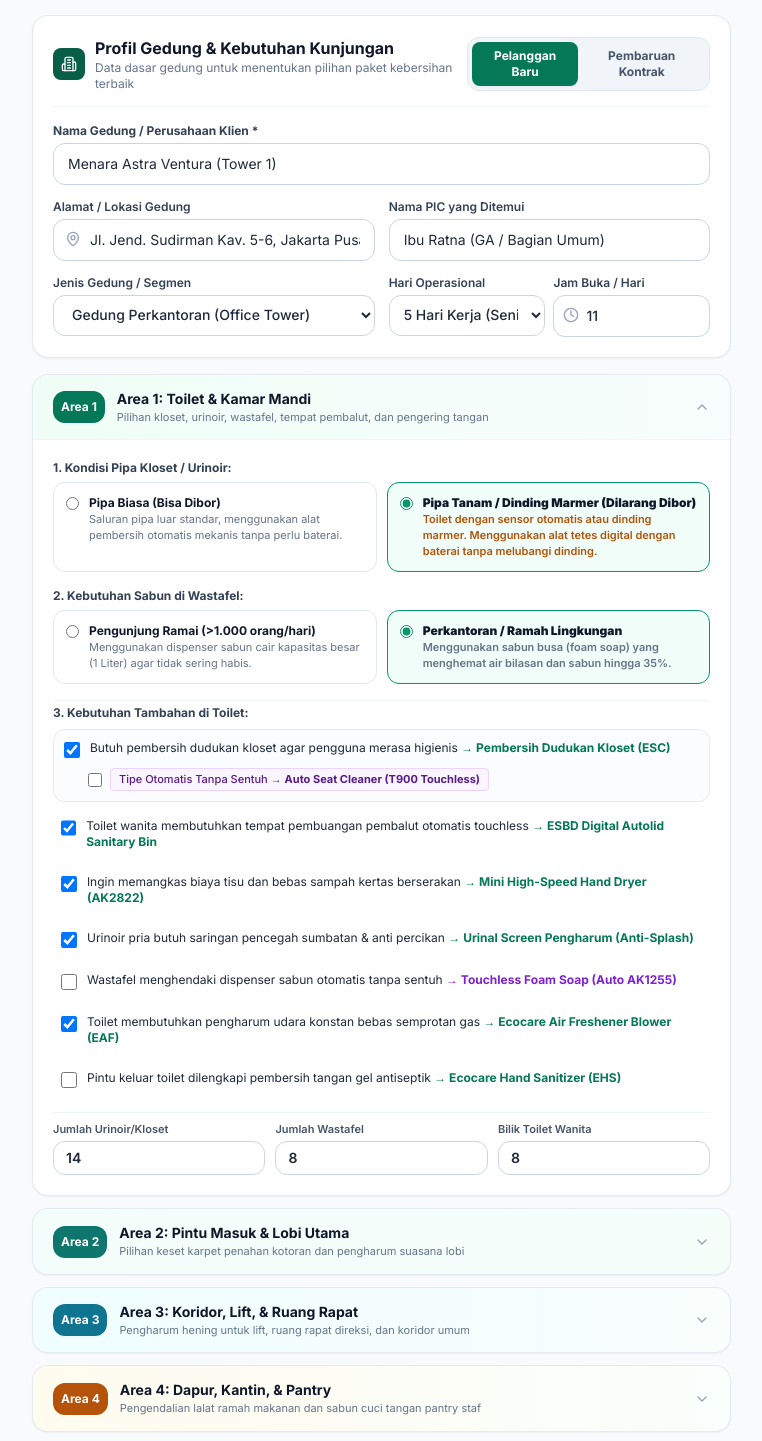
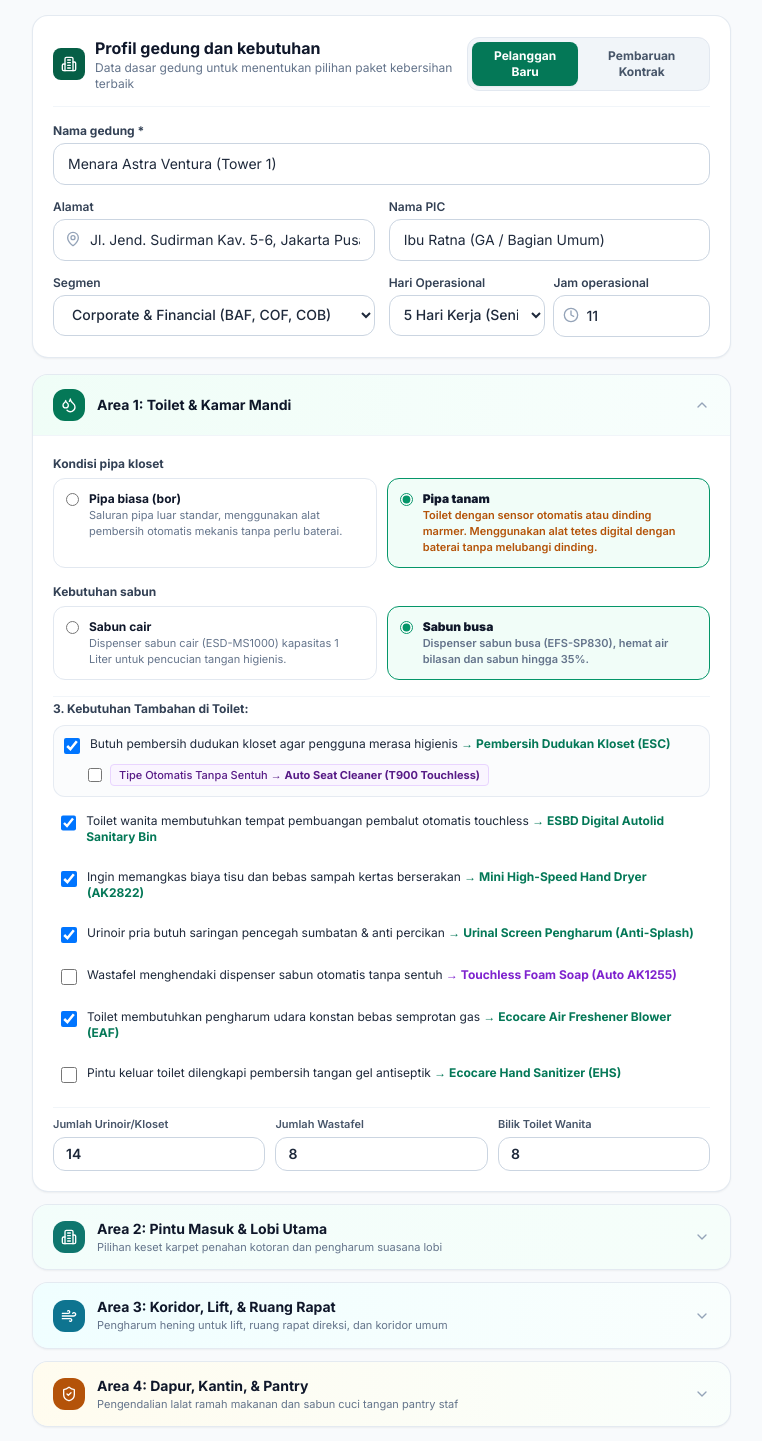
Before and after one commit to Muhammadirfankarim/ecocare-field-assistant, a Next.js app: page / in a window 1280 px wide. Shown: the part 363-1804 px from the top of the page, without its empty margins (0-762 px from the left). Built offline with nearby package versions, Linux system fonts and the light colour scheme.

Commit message:
refactor: apply 15 website revisions for Hycare field survey UI and 13 market segments

```diff
--- a/src/app/page.tsx
+++ b/src/app/page.tsx
@@ -267,6 +267,28 @@ const PRESET_OTHER: SurveyObservationInput = {
 
 function getPICSuggestion(segmen: SegmenGedung): string {
   switch (segmen) {
+    case 'Bank & Finance (BAF)':
+    case 'Commercial Office (COF)':
+    case 'Education (EDS)':
+      return 'GA / Bagian Umum';
+    case 'Commercial Building (COB)':
+    case 'Shopping Mall (SHM)':
+      return 'Manager Building / HK';
+    case 'Hospital & Clinic (HOC)':
+      return 'GA / Umum / Kessling / RT';
+    case 'Hotel, Motel, Inn (HMI)':
+      return 'Executive Housekeeping';
+    case 'Restaurant & Entertainment (REN)':
+    case 'Recreation / Health Club (RHC)':
+      return 'Manager Outlet / Owner';
+    case 'Manufacture & Industrial (MAI)':
+      return 'GA / General Service';
+    case 'Government / Institutions (GOI)':
+      return 'Kabag Umum / Karumga';
+    case 'Public Religion (POR)':
+      return 'Bagian Umum';
+    case 'Other (OTH)':
+      return 'Owner Rumah';
     case 'Corporate & Financial':
       return 'GA / Bagian Umum / Building Manager';
     case 'Healthcare & Education':
@@ -579,11 +601,11 @@ _Dianalisis menggunakan sistem rekomendasi cerdas Hycare_`;
                   Hycare
                 </h1>
                 <span className="inline-flex items-center px-2.5 py-0.5 rounded-full text-[10px] font-bold bg-emerald-400/20 text-emerald-200 border border-emerald-300/30">
-                  Solusi Kebersihan Gedung
+                  smart hygiene recommendation
                 </span>
               </div>
               <p className="text-xs text-emerald-100/80">
-                PT EcoCare Indo Pasifik Tbk • Smart Hygiene Recommendation System
+                PT EcoCare Indo Pasifik Tbk
               </p>
             </div>
           </div>
@@ -639,12 +661,12 @@ _Dianalisis menggunakan sistem rekomendasi cerdas Hycare_`;
             {/* KOLOM KIRI: FORM SURVEI (7 KOLOM)                         */}
             {/* --------------------------------------------------------- */}
             <div className="lg:col-span-7 space-y-5">
-              {/* PILIH SEGMENT MARKET (5 KELOMPOK RESMI ECOCARE) */}
+              {/* SEGMEN (5 KELOMPOK RESMI ECOCARE) */}
               <div className="bg-white rounded-2xl p-4 border border-slate-200/90 shadow-sm space-y-2.5">
                 <div className="flex items-center justify-between">
                   <span className="text-xs font-bold uppercase tracking-wider text-slate-700 flex items-center gap-1.5">
                     <SlidersHorizontal className="h-3.5 w-3.5 text-teal-600" />
-                    PILIH SEGMENT MARKET
+                    Segmen
                   </span>
                   <span className="text-[10px] text-slate-400 font-semibold hidden sm:inline">
                     5 Kelompok Pasar (13 Sektor Pelanggan)
@@ -795,7 +817,7 @@ _Dianalisis menggunakan sistem rekomendasi cerdas Hycare_`;
                       </div>
                       <div>
                         <h2 className="text-sm sm:text-base font-bold text-slate-900">
-                          Profil Gedung & Kebutuhan Kunjungan
+                          Profil gedung dan kebutuhan
                         </h2>
                         <p className="text-xs text-slate-500">
                           Data dasar gedung untuk menentukan pilihan paket kebersihan terbaik
@@ -833,7 +855,7 @@ _Dianalisis menggunakan sistem rekomendasi cerdas Hycare_`;
                   <div className="grid grid-cols-1 sm:grid-cols-2 gap-3.5 text-xs sm:text-sm">
                     <div className="sm:col-span-2">
                       <label className="block text-xs font-bold text-slate-700 mb-1">
-                        Nama Gedung / Perusahaan Klien *
+                        Nama gedung *
                       </label>
                       <input
                         type="text"
@@ -847,7 +869,7 @@ _Dianalisis menggunakan sistem rekomendasi cerdas Hycare_`;
 
                     <div>
                       <label className="block text-xs font-semibold text-slate-700 mb-1">
-                        Alamat / Lokasi Gedung
+                        Alamat
                       </label>
                       <div className="relative">
                         <MapPin className="h-4 w-4 text-slate-400 absolute left-3 top-3" />
@@ -863,20 +885,20 @@ _Dianalisis menggunakan sistem rekomendasi cerdas Hycare_`;
 
                     <div>
                       <label className="block text-xs font-semibold text-slate-700 mb-1">
-                        Nama PIC yang Ditemui
+                        Nama PIC
                       </label>
                       <input
                         type="text"
                         value={formData.picNama || ''}
                         onChange={(e) => handleFieldChange('picNama', e.target.value)}
-                        placeholder="Nama Manajer Gedung / Purchasing"
+                        placeholder={`Contoh: ${getPICSuggestion(formData.segmen)}`}
                         className="w-full rounded-xl border border-slate-300 px-3.5 py-2.5 text-sm focus:border-emerald-600 outline-none"
                       />
                     </div>
 
                     <div>
                       <label className="block text-xs font-semibold text-slate-700 mb-1">
-                        Jenis Gedung / Segmen
+                        Segmen
                       </label>
                       <select
                         value={formData.segmen}
@@ -888,11 +910,28 @@ _Dianalisis menggunakan sistem rekomendasi cerdas Hycare_`;
                         }
                         className="w-full rounded-xl border border-slate-300 px-3.5 py-2.5 text-sm bg-white focus:border-emerald-600 outline-none font-medium"
                       >
-                        <option value="Office Tower">Gedung Perkantoran (Office Tower)</option>
-                        <option value="Mall/Public Area">Pusat Perbelanjaan / Mall / Publik</option>
-                        <option value="Hotel">Hotel & Akomodasi</option>
-                        <option value="RS/Klinik">Rumah Sakit / Fasilitas Kesehatan</option>
-                        <option value="Resto/F&B">Restoran & Kafe F&B</option>
+                        <optgroup label="13 Market Segments (Resmi EcoCare)">
+                          <option value="Bank & Finance (BAF)">Bank & Finance (BAF)</option>
+                          <option value="Commercial Office (COF)">Commercial Office (COF)</option>
+                          <option value="Commercial Building (COB)">Commercial Building (COB)</option>
+                          <option value="Hospital & Clinic (HOC)">Hospital & Clinic (HOC)</option>
+                          <option value="Education (EDS)">Education (EDS)</option>
+                          <option value="Hotel, Motel, Inn (HMI)">Hotel, Motel, Inn (HMI)</option>
+                          <option value="Shopping Mall (SHM)">Shopping Mall (SHM)</option>
+                          <option value="Restaurant & Entertainment (REN)">Restaurant & Entertainment (REN)</option>
+                          <option value="Recreation / Health Club (RHC)">Recreation / Health Club (RHC)</option>
+                          <option value="Manufacture & Industrial (MAI)">Manufacture & Industrial (MAI)</option>
+                          <option value="Government / Institutions (GOI)">Government / Institutions (GOI)</option>
+                          <option value="Public Religion (POR)">Public Religion (POR)</option>
+                          <option value="Other (OTH)">Other (OTH)</option>
+                        </optgroup>
+                        <optgroup label="5 Kelompok Kebutuhan Customer">
+                          <option value="Corporate & Financial">Corporate & Financial (BAF, COF, COB)</option>
+                          <option value="Healthcare & Education">Healthcare & Education (HOC, EDS)</option>
+                          <option value="Hospitality & Lifestyle">Hospitality & Lifestyle (HMI, REN, SHM, RHC)</option>
+                          <option value="Industrial & Institutional">Industrial & Institutional (MAI, GOI, POR)</option>
+                          <option value="Other">Other (OTH - Hunian / Khusus)</option>
+                        </optgroup>
                       </select>
                     </div>
 
@@ -918,7 +957,7 @@ _Dianalisis menggunakan sistem rekomendasi cerdas Hycare_`;
 
                       <div>
                         <label className="block text-xs font-semibold text-slate-700 mb-1">
-                          Jam Buka / Hari
+                          Jam operasional
                         </label>
                         <div className="relative">
                           <Clock className="h-4 w-4 text-slate-400 absolute left-2.5 top-3" />
@@ -952,16 +991,13 @@ _Dianalisis menggunakan sistem rekomendasi cerdas Hycare_`;
                       className="w-full px-5 py-3.5 bg-gradient-to-r from-emerald-50/80 to-teal-50/50 flex items-center justify-between text-left hover:bg-emerald-100/40 transition"
                     >
                       <div className="flex items-center gap-3">
-                        <div className="p-2 rounded-xl bg-emerald-700 text-white font-bold text-xs">
-                          Area 1
+                        <div className="p-2 rounded-xl bg-emerald-700 text-white">
+                          <Droplets className="h-4 w-4" />
                         </div>
                         <div>
                           <h3 className="text-sm font-bold text-slate-900">
                             Area 1: Toilet & Kamar Mandi
                           </h3>
-                          <p className="text-[11px] text-slate-500">
-                            Pilihan kloset, urinoir, wastafel, tempat pembalut, dan pengering tangan
-                          </p>
                         </div>
                       </div>
                       <ChevronDown
@@ -973,10 +1009,10 @@ _Dianalisis menggunakan sistem rekomendasi cerdas Hycare_`;
 
                     {activeZoneAccordion === 1 && (
                       <div className="p-5 space-y-4 border-t border-slate-100">
-                        {/* 1. Kondisi Pipa Kloset/Urinoir */}
+                        {/* 1. Kondisi Pipa Kloset */}
                         <div>
                           <label className="block text-xs font-bold text-slate-700 mb-1.5">
-                            1. Kondisi Pipa Kloset / Urinoir:
+                            Kondisi pipa kloset
                           </label>
                           <div className="grid grid-cols-1 sm:grid-cols-2 gap-2.5">
                             <label
@@ -995,7 +1031,7 @@ _Dianalisis menggunakan sistem rekomendasi cerdas Hycare_`;
                               />
                               <div>
                                 <strong className="block text-slate-900">
-                                  Pipa Biasa (Bisa Dibor)
+                                  Pipa biasa (bor)
                                 </strong>
                                 <span className="text-[11px] text-slate-500">
                                   Saluran pipa luar standar, menggunakan alat pembersih otomatis mekanis tanpa perlu baterai.
@@ -1019,7 +1055,7 @@ _Dianalisis menggunakan sistem rekomendasi cerdas Hycare_`;
                               />
                               <div>
                                 <strong className="block text-slate-900">
-                                  Pipa Tanam / Dinding Marmer (Dilarang Dibor)
+                                  Pipa tanam
                                 </strong>
                                 <span className="text-[11px] text-amber-700">
                                   Toilet dengan sensor otomatis atau dinding marmer. Menggunakan alat tetes digital dengan baterai tanpa melubangi dinding.
@@ -1029,10 +1065,10 @@ _Dianalisis menggunakan sistem rekomendasi cerdas Hycare_`;
                           </div>
                         </div>
 
-                        {/* 2. Tipe Wastafel */}
+                        {/* 2. Kebutuhan Sabun */}
                         <div>
                           <label className="block text-xs font-bold text-slate-700 mb-1.5">
-                            2. Kebutuhan Sabun di Wastafel:
+                            Kebutuhan sabun
                           </label>
                           <div className="grid grid-cols-1 sm:grid-cols-2 gap-2.5">
                             <label
@@ -1051,10 +1087,10 @@ _Dianalisis menggunakan sistem rekomendasi cerdas Hycare_`;
                               />
                               <div>
                                 <strong className="block text-slate-900">
-                                  Pengunjung Ramai (&gt;1.000 orang/hari)
+                                  Sabun cair
                                 </strong>
                                 <span className="text-[11px] text-slate-500">
-                                  Menggunakan dispenser sabun cair kapasitas besar (1 Liter) agar tidak sering habis.
+                                  Dispenser sabun cair (ESD-MS1000) kapasitas 1 Liter untuk pencucian tangan higienis.
                                 </span>
                               </div>
                             </label>
@@ -1075,10 +1111,10 @@ _Dianalisis menggunakan sistem rekomendasi cerdas Hycare_`;
                               />
                               <div>
                                 <strong className="block text-slate-900">
-                                  Perkantoran / Ramah Lingkungan
+                                  Sabun busa
                                 </strong>
                                 <span className="text-[11px] text-slate-500">
-                                  Menggunakan sabun busa (foam soap) yang menghemat air bilasan dan sabun hingga 35%.
+                                  Dispenser sabun busa (EFS-SP830), hemat air bilasan dan sabun hingga 35%.
                                 </span>
                               </div>
                             </label>
@@ -1275,8 +1311,8 @@ _Dianalisis menggunakan sistem rekomendasi cerdas Hycare_`;
                       className="w-full px-5 py-3.5 bg-gradient-to-r from-teal-50/80 to-emerald-50/50 flex items-center justify-between text-left hover:bg-teal-100/40 transition"
                     >
                       <div className="flex items-center gap-3">
-                        <div className="p-2 rounded-xl bg-teal-700 text-white font-bold text-xs">
-                          Area 2
+                        <div className="p-2 rounded-xl bg-teal-700 text-white">
+                          <Building2 className="h-4 w-4" />
                         </div>
                         <div>
                           <h3 className="text-sm font-bold text-slate-900">
@@ -1427,8 +1463,8 @@ _Dianalisis menggunakan sistem rekomendasi cerdas Hycare_`;
                       className="w-full px-5 py-3.5 bg-gradient-to-r from-cyan-50/80 to-teal-50/40 flex items-center justify-between text-left hover:bg-cyan-100/40 transition"
                     >
                       <div className="flex items-center gap-3">
-                        <div className="p-2 rounded-xl bg-cyan-700 text-white font-bold text-xs">
-                          Area 3
+                        <div className="p-2 rounded-xl bg-cyan-700 text-white">
+                          <Wind className="h-4 w-4" />
                         </div>
                         <div>
                           <h3 className="text-sm font-bold text-slate-900">
@@ -1594,8 +1630,8 @@ _Dianalisis menggunakan sistem rekomendasi cerdas Hycare_`;
                       className="w-full px-5 py-3.5 bg-gradient-to-r from-amber-50/80 to-emerald-50/30 flex items-center justify-between text-left hover:bg-amber-100/40 transition"
                     >
                       <div className="flex items-center gap-3">
-                        <div className="p-2 rounded-xl bg-amber-700 text-white font-bold text-xs">
-                          Area 4
+                        <div className="p-2 rounded-xl bg-amber-700 text-white">
+                          <ShieldCheck className="h-4 w-4" />
                         </div>
                         <div>
                           <h3 className="text-sm font-bold text-slate-900">
@@ -2060,12 +2096,29 @@ _Dianalisis menggunakan sistem rekomendasi cerdas Hycare_`;
                   onChange={(e) => setFilterSegmen(e.target.value)}
                   className="rounded-xl border border-slate-300 px-3 py-2 text-xs sm:text-sm bg-white outline-none focus:border-emerald-600 font-medium"
                 >
-                  <option value="ALL">Semua Segment Market</option>
-                  <option value="Corporate & Financial">Corporate & Financial (BAF, COF, COB)</option>
-                  <option value="Healthcare & Education">Healthcare & Education (HOC, EDS)</option>
-                  <option value="Hospitality & Lifestyle">Hospitality & Lifestyle (HMI, REN, SHM, RHC)</option>
-                  <option value="Industrial & Institutional">Industrial & Institutional (MAI, GOI, POR)</option>
-                  <option value="Other">Other (OTH - Khusus)</option>
+                  <option value="ALL">Semua Segmen</option>
+                  <optgroup label="13 Market Segments (Resmi EcoCare)">
+                    <option value="Bank & Finance (BAF)">Bank & Finance (BAF)</option>
+                    <option value="Commercial Office (COF)">Commercial Office (COF)</option>
+                    <option value="Commercial Building (COB)">Commercial Building (COB)</option>
+                    <option value="Hospital & Clinic (HOC)">Hospital & Clinic (HOC)</option>
+                    <option value="Education (EDS)">Education (EDS)</option>
+                    <option value="Hotel, Motel, Inn (HMI)">Hotel, Motel, Inn (HMI)</option>
+                    <option value="Shopping Mall (SHM)">Shopping Mall (SHM)</option>
+                    <option value="Restaurant & Entertainment (REN)">Restaurant & Entertainment (REN)</option>
+                    <option value="Recreation / Health Club (RHC)">Recreation / Health Club (RHC)</option>
+                    <option value="Manufacture & Industrial (MAI)">Manufacture & Industrial (MAI)</option>
+                    <option value="Government / Institutions (GOI)">Government / Institutions (GOI)</option>
+                    <option value="Public Religion (POR)">Public Religion (POR)</option>
+                    <option value="Other (OTH)">Other (OTH)</option>
+                  </optgroup>
+                  <optgroup label="5 Kelompok Kebutuhan Customer">
+                    <option value="Corporate & Financial">Corporate & Financial (BAF, COF, COB)</option>
+                    <option value="Healthcare & Education">Healthcare & Education (HOC, EDS)</option>
+                    <option value="Hospitality & Lifestyle">Hospitality & Lifestyle (HMI, REN, SHM, RHC)</option>
+                    <option value="Industrial & Institutional">Industrial & Institutional (MAI, GOI, POR)</option>
+                    <option value="Other">Other (OTH - Khusus)</option>
+                  </optgroup>
                 </select>
               </div>
 
```
Also changed, not shown: src/types/prospect.ts (+16 -0 lines).
